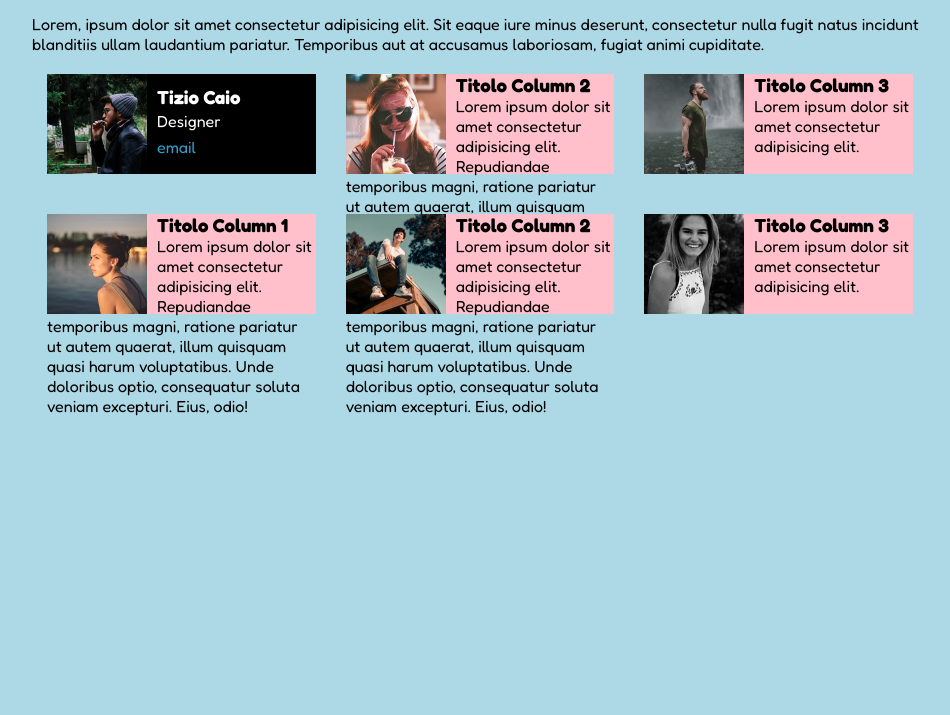
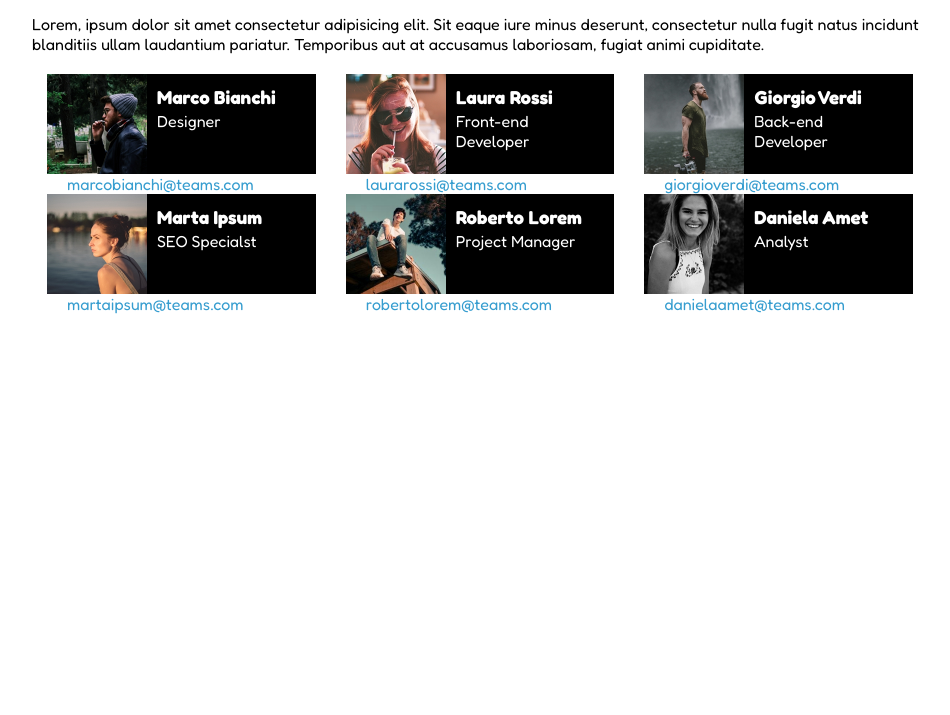
Before and after one commit to NicoloYan/html-css-float-cards, a plain HTML site: page index.html in a window 1280 px wide. Shown: the part 85-800 px from the top of the page, without its empty margins (160-1110 px from the left). Drawn offline with Linux system fonts and the light colour scheme.

Commit message:
Cards completate e fine del progetto

```diff
--- a/css/style.css
+++ b/css/style.css
@@ -8,9 +8,7 @@
 /* COMMON */
 body {
     font-family: 'Fredoka', sans-serif;
-    background-color: lightblue;
 }
-
 img {
         float: left;
         width: 100px;
@@ -37,10 +35,6 @@ h1 {
     text-align: center;
 }
 
-h2 {
-    color: #e2326f;
-}
-
 span {
     color: #369dcf;
 }
@@ -55,8 +49,8 @@ img{
 }
 
 .card {
-    background-color: pink;
     height: 100px;
+    margin-bottom: 20px;
 }
 .nametag {
     background-color: black;
--- a/index.html
+++ b/index.html
@@ -14,7 +14,7 @@
 </head>
 
 <body>
-
+    <!--Titolo-->
     <div class="container">
         <h1>Meet Our Team</h1>
 
@@ -22,6 +22,7 @@
             fugit natus incidunt blanditiis ullam laudantium pariatur. Temporibus aut at accusamus laboriosam, fugiat
             animi cupiditate.</p>
 
+        <!--Mario Bianchi-->
         <section class="clearfix">
             <div class="col">
                 <div class="card">
@@ -29,71 +30,90 @@
                     <img src="img/male1.png" alt="Immagine Marco Bianchi">
 
                     <div class="nametag">
-                        <h3 class="alt-percentuale white">Tizio Caio</h3>
+                        <h3 class="alt-percentuale white">Marco Bianchi</h3>
                         <p class="alt-percentuale white">Designer</p>
-                        <span class="alt-percentuale">email</span>
+                        <span class="alt-percentuale">marcobianchi@teams.com</span>
                     </div>
 
                 </div>
             </div>
 
+            <!--Laura Rossi-->
             <div class="col">
                 <div class="card">
+
                     <img src="img/female1.png" alt="Immagine Laura Rossi">
 
-                    <h3>Titolo Column 2</h3>
+                    <div class="nametag">
+                        <h3 class="alt-percentuale white">Laura Rossi</h3>
+                        <p class="alt-percentuale white">Front-end Developer</p>
+                        <span class="alt-percentuale">laurarossi@teams.com</span>
+                    </div>
 
-                    <p>Lorem ipsum dolor sit amet consectetur adipisicing elit. Repudiandae temporibus magni, ratione
-                        pariatur ut autem quaerat, illum quisquam quasi harum voluptatibus. Unde doloribus optio,
-                        consequatur soluta veniam excepturi. Eius, odio!</p>
                 </div>
             </div>
 
+            <!--Giorgio Verdi-->
             <div class="col">
                 <div class="card">
+
                     <img src="img/male2.png" alt="Immagine Giorgio Verdi">
 
-                    <h3>Titolo Column 3</h3>
+                    <div class="nametag">
+                        <h3 class="alt-percentuale white">Giorgio Verdi</h3>
+                        <p class="alt-percentuale white">Back-end Developer</p>
+                        <span class="alt-percentuale">giorgioverdi@teams.com</span>
+                    </div>
 
-                    <p>Lorem ipsum dolor sit amet consectetur adipisicing elit.</p>
-                </div>
-            </div>
-        </section>
-
-        <section class="clearfix">
-            <div class="col">
-                <div class="card">
-                    <img src="img/female2.png" alt="Immagine Marta Ipsum">
-
-                    <h3>Titolo Column 1</h3>
-
-                    <p>Lorem ipsum dolor sit amet consectetur adipisicing elit. Repudiandae temporibus magni, ratione
-                        pariatur ut autem quaerat, illum quisquam quasi harum voluptatibus. Unde doloribus optio,
-                        consequatur soluta veniam excepturi. Eius, odio!</p>
                 </div>
             </div>
 
+            <!--Marta Ipsum-->
             <div class="col">
                 <div class="card">
-                    <img src="img/male3.png" alt="Immagine Roberto Lorem">
 
-                    <h3>Titolo Column 2</h3>
+                    <img src="img/female2.png" alt="Immagine Marta Ipsum">
 
-                    <p>Lorem ipsum dolor sit amet consectetur adipisicing elit. Repudiandae temporibus magni, ratione
-                        pariatur ut autem quaerat, illum quisquam quasi harum voluptatibus. Unde doloribus optio,
-                        consequatur soluta veniam excepturi. Eius, odio!</p>
+                    <div class="nametag">
+                        <h3 class="alt-percentuale white">Marta Ipsum</h3>
+                        <p class="alt-percentuale white">SEO Specialst</p>
+                        <span class="alt-percentuale">martaipsum@teams.com</span>
+                    </div>
+
                 </div>
             </div>
 
+            <!--Roberto Lorem-->
             <div class="col">
                 <div class="card">
-                    <img src="img/female3.png" alt="Daniela Amet">
 
-                    <h3>Titolo Column 3</h3>
+                    <img src="img/male3.png" alt="Immagine Roberto Lorem">
 
-                    <p>Lorem ipsum dolor sit amet consectetur adipisicing elit.</p>
+                    <div class="nametag">
+                        <h3 class="alt-percentuale white">Roberto Lorem</h3>
+                        <p class="alt-percentuale white">Project Manager</p>
+                        <span class="alt-percentuale">robertolorem@teams.com</span>
+                    </div>
+
                 </div>
             </div>
+
+            <!--Daniela Amet-->
+            <div class="col">
+                <div class="card">
+
+                    <img src="img/female3.png" alt="Immagine Daniela Amet">
+
+                    <div class="nametag">
+                        <h3 class="alt-percentuale white">Daniela Amet</h3>
+                        <p class="alt-percentuale white">Analyst</p>
+                        <span class="alt-percentuale">danielaamet@teams.com</span>
+                    </div>
+
+                </div>
+            </div>
+
+
         </section>
 
     </div>
```
